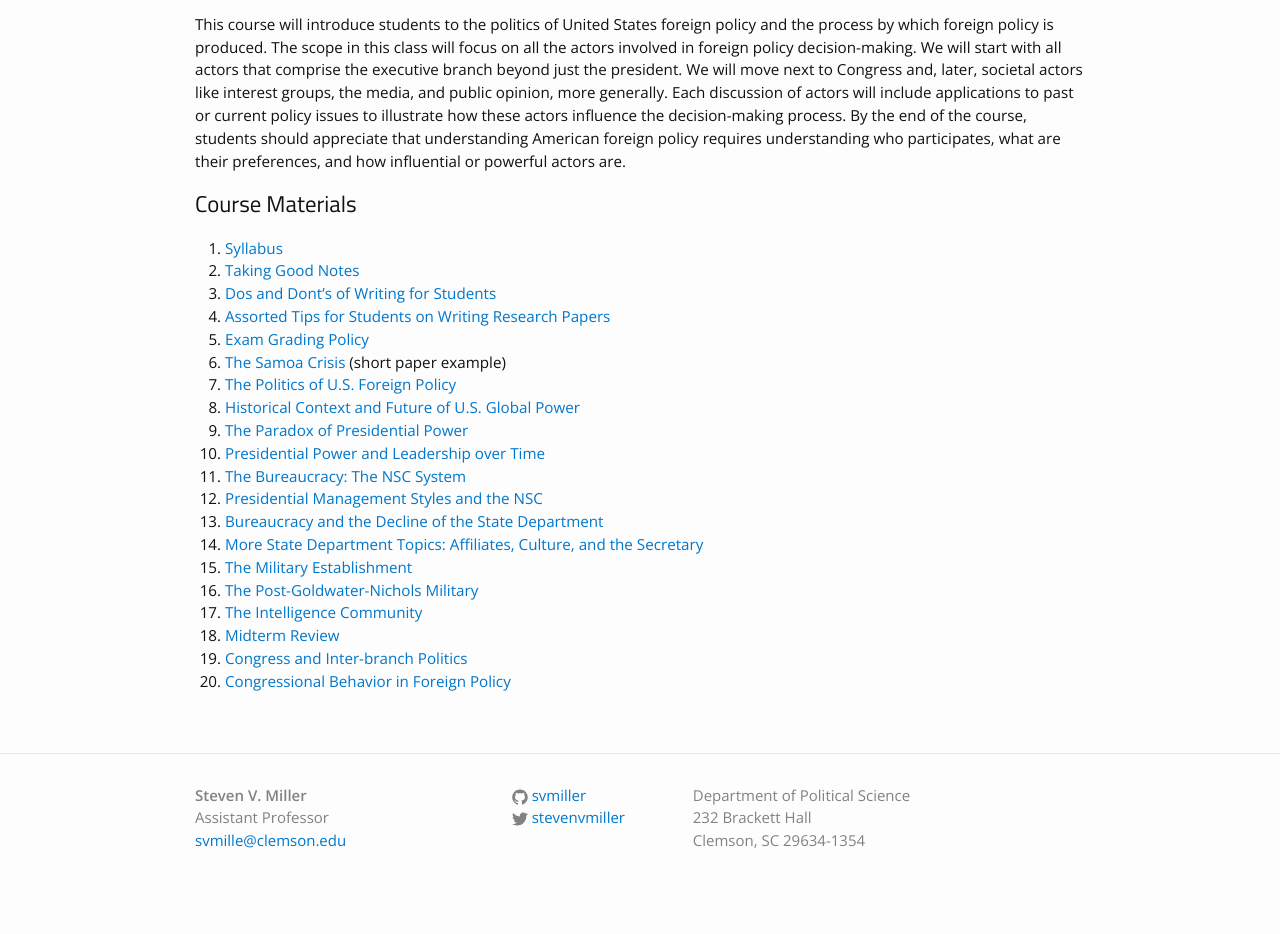
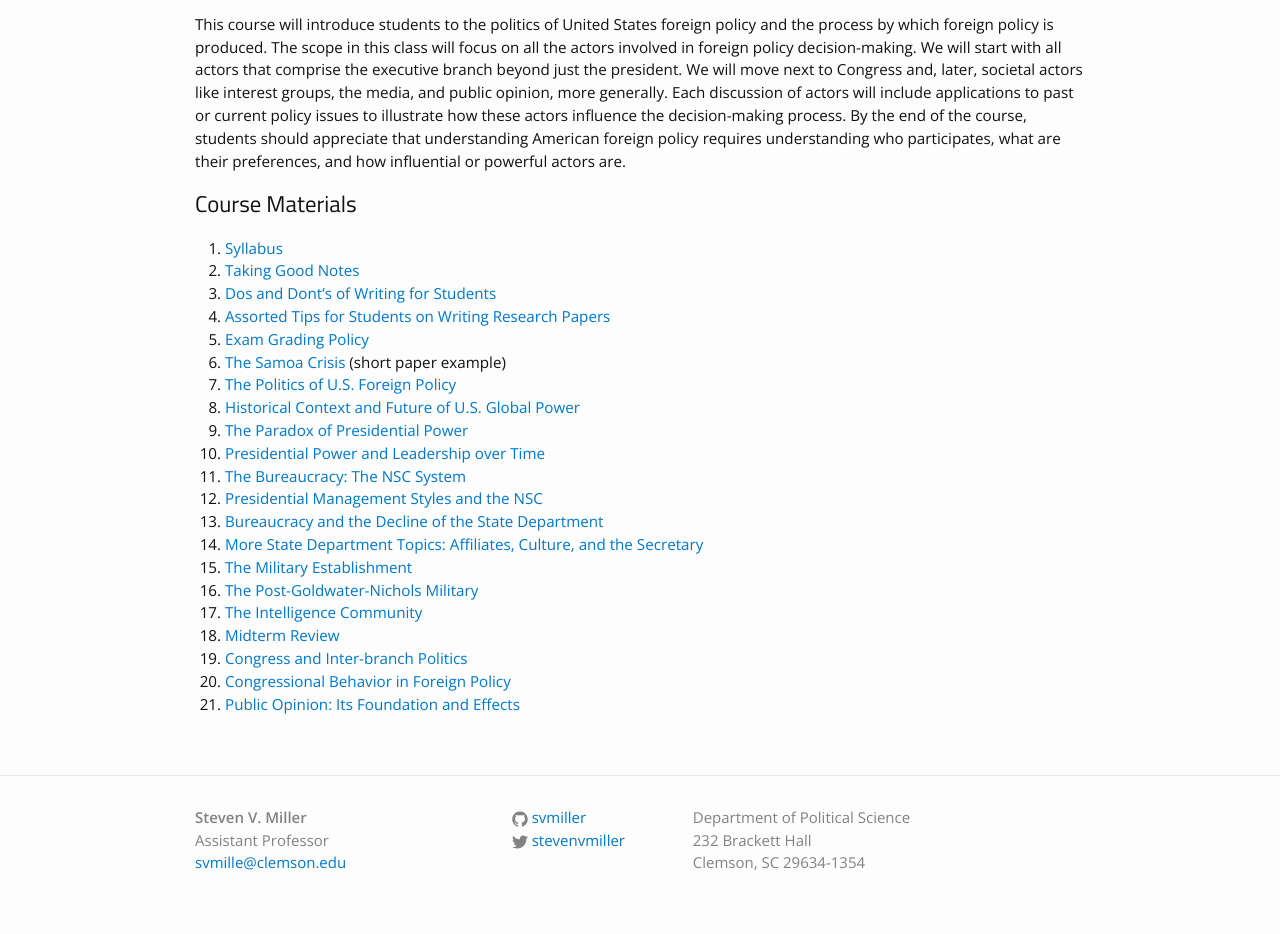
Before and after one commit to svmiller/svmiller.github.io, a Jekyll site: the page built from teaching/posc-3630.md, in a window 1280 px wide. Shown: the part 483-1417 px from the top of the page. Built offline with Jekyll 4.4.1, drawn with Linux system fonts in a browser that asks for light colours; some web fonts are replaced; before the commit the page ends 1394 px from its top, so only the background shows below that.

Commit message:
add lecture 0e 03.08.2016

```diff
--- a/teaching/posc-3630.md
+++ b/teaching/posc-3630.md
@@ -30,3 +30,4 @@
 18. [Midterm Review](https://www.dropbox.com/s/dh0iiqxks58cvhg/posc3630-lecture-midterm-review.pdf?dl=0)
 19. [Congress and Inter-branch Politics](https://www.dropbox.com/s/st7q30lofreavlu/posc3630-lecture-congress-1.pdf?dl=0)
 20. [Congressional Behavior in Foreign Policy](https://www.dropbox.com/s/p2mcohei44u338b/posc3630-lecture-congress-2.pdf?dl=0)
+21. [Public Opinion: Its Foundation and Effects](https://www.dropbox.com/s/ku6feaon9wj42dr/posc3630-lecture-public-opinion-1.pdf?dl=0)
```
Also changed, not shown: teaching/posc-3410.md (+1 -0 lines).
